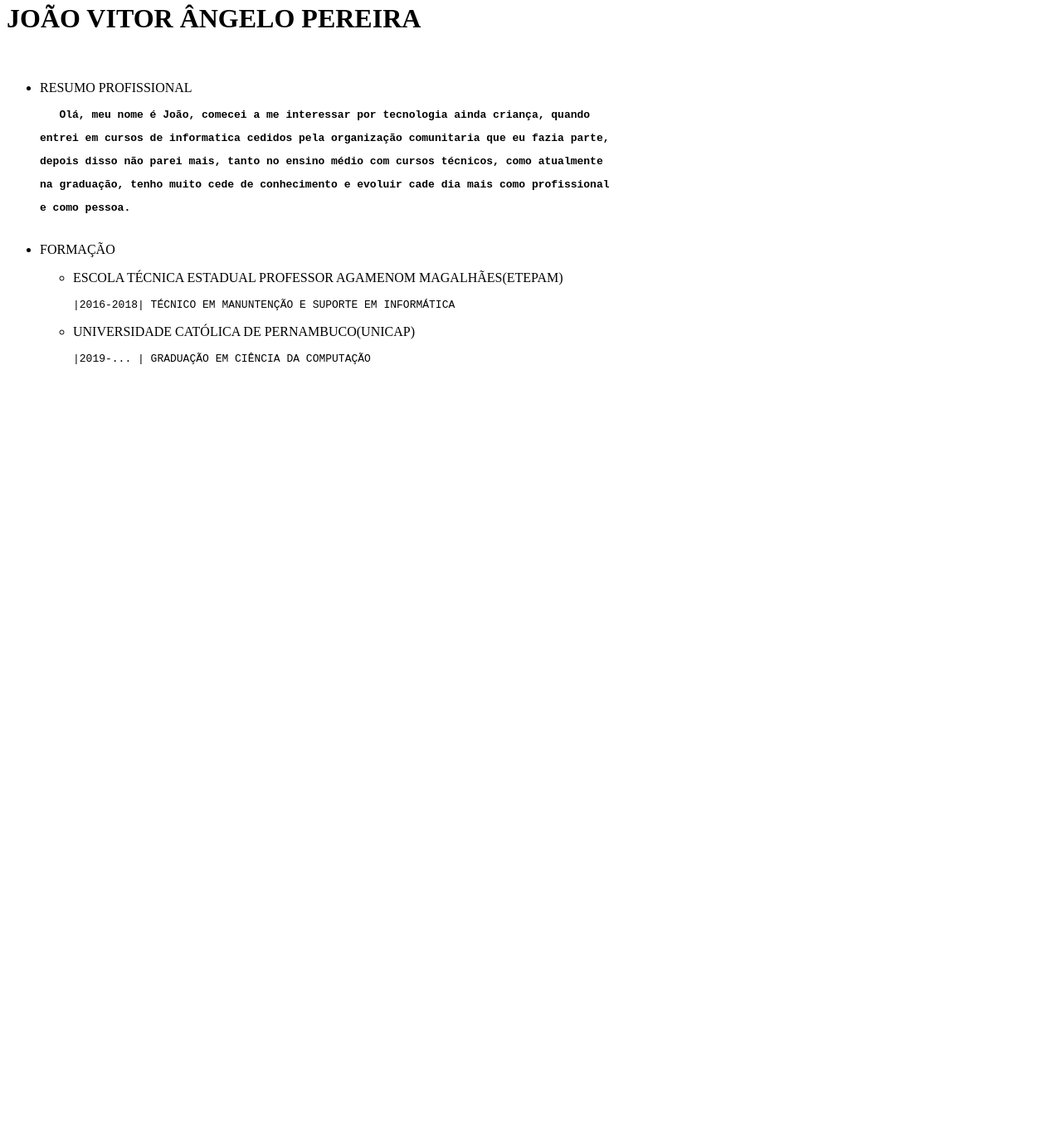
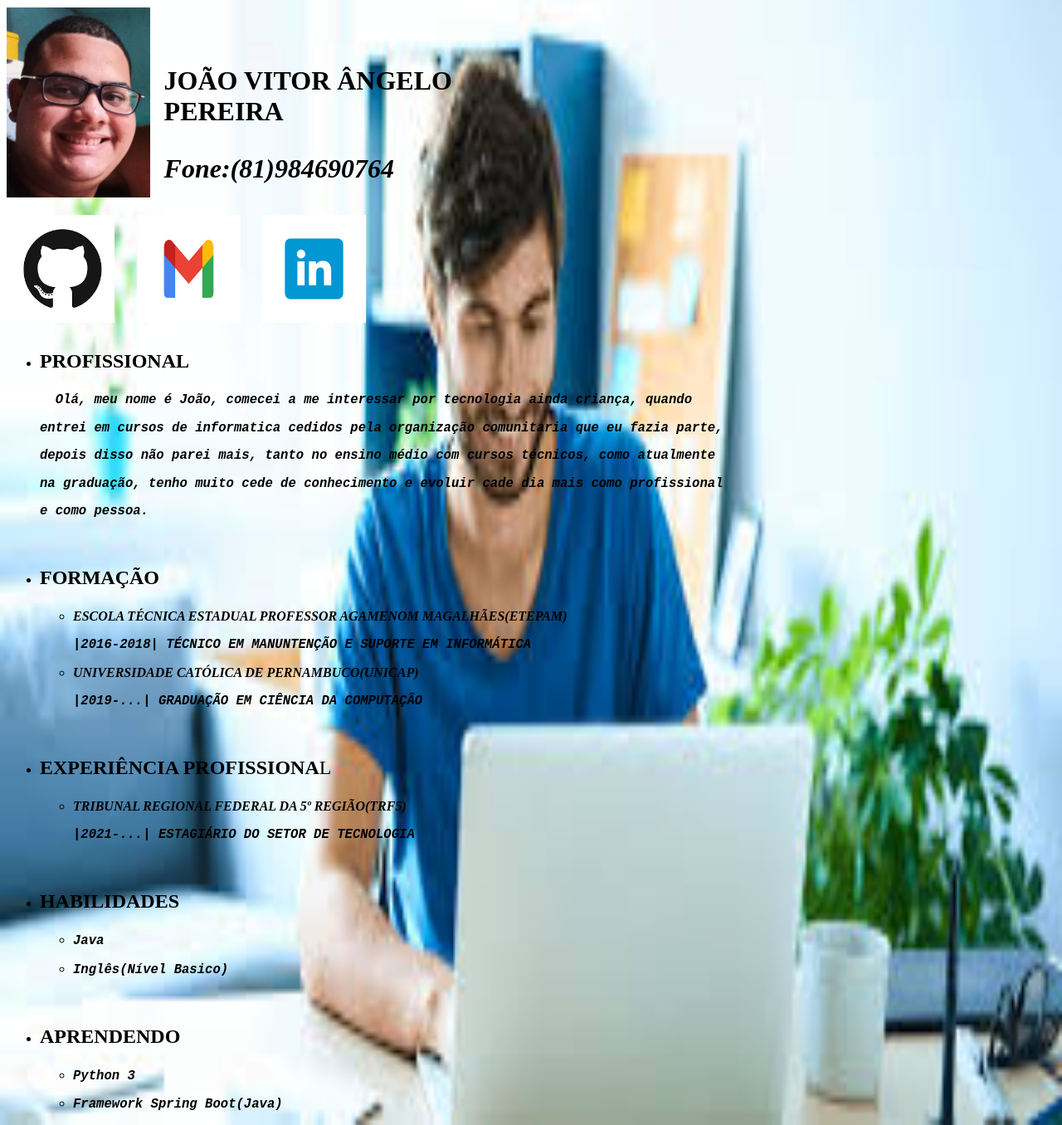
Before and after one commit to AngelomBot/Portifolio, a plain HTML site: page index.html in a window 1280 px wide. Shown: the part 17-1373 px from the top of the page at 83% size. Before the commit the page ends 800 px from the top, so only its background shows below. Drawn offline with Linux system fonts and the light colour scheme.

Commit message:
index.html e style finalizados, portifolio terminado

```diff
--- a/index.html
+++ b/index.html
@@ -5,37 +5,98 @@
     <meta http-equiv="X-UA-Compatible" content="IE=edge">
     <meta name="viewport" content="width=device-width, initial-scale=1.0">
     <title>Portfolio - João Vitor</title>
+    <link rel ="stylesheet" href ="stylle.css">
 </head>
 <body>
-    <h1><b>JOÃO VITOR ÂNGELO PEREIRA</b></h1>
     <br>
+    <div id = "container2">
+        <div id = "foto">
+            <img src="images/minha imagem.PNG">
+           </div>
+           <div><h1><b>JOÃO VITOR ÂNGELO PEREIRA</b>
+            <p>Fone:(81)984690764</p></h1> </div>
+    </div>
+
+    <div id ="container">
+        <div id = "logo">
+            <a href="https://github.com/AngelomBot" target="_blank"><img src="images/logo Git.png" id="img"></a>
+        </div>
+        <div id = "logo">
+            <a href="mailto:jvangelo172019@gmail.com" target="_blank"><img src = "images/logo Gmail.png" id="img"></a>
+        </div>
+        <div id = "logo">
+            <a href="https://www.linkedin.com/in/jo%C3%A3o-vitor-angelo-56311a192" target="_blank"><img src = "images/logo linkedin.png" id="img"></a>
+        </div>
+    </div>
+
+
     <ul>
        <li>
            <div>
-               RESUMO PROFISSIONAL
-            <p><strong><pre>   Olá, meu nome é João, comecei a me interessar por tecnologia ainda criança, quando</pre>
+               <p id = "top"><strong>PROFISSIONAL</strong> </p>
+            <p><pre><strong>  Olá, meu nome é João, comecei a me interessar por tecnologia ainda criança, quando</pre>
             <pre>entrei em cursos de informatica cedidos pela organização comunitaria que eu fazia parte,</pre>
             <pre>depois disso não parei mais, tanto no ensino médio com cursos técnicos, como atualmente</pre>
             <pre>na graduação, tenho muito cede de conhecimento e evoluir cade dia mais como profissional</pre>
-            <pre>e como pessoa.</pre></strong></p>
+            <pre>e como pessoa.</strong></pre></p>
            </div>
        </li>
        <br>
        <li>
            <div>
-               FORMAÇÃO
+               <p id = "top"><strong>FORMAÇÃO</strong></p>
                <ul>
                     <li>
-                    <p>ESCOLA TÉCNICA ESTADUAL PROFESSOR AGAMENOM MAGALHÃES(ETEPAM)</p>
-                    <p><pre>|2016-2018| TÉCNICO EM MANUNTENÇÃO E SUPORTE EM INFORMÁTICA</pre></p>
+                    <p><strong>ESCOLA TÉCNICA ESTADUAL PROFESSOR AGAMENOM MAGALHÃES(ETEPAM)</strong></p>
+                    <p><pre><strong>|2016-2018| TÉCNICO EM MANUNTENÇÃO E SUPORTE EM INFORMÁTICA</strong></pre></p>
                    </li>
                    <li>
-                    <p>UNIVERSIDADE CATÓLICA DE PERNAMBUCO(UNICAP)</p>
-                    <p><pre>|2019-... | GRADUAÇÃO EM CIÊNCIA DA COMPUTAÇÃO</pre></p>
+                    <p><strong>UNIVERSIDADE CATÓLICA DE PERNAMBUCO(UNICAP)</strong></p>
+                    <p><pre><strong>|2019-...| GRADUAÇÃO EM CIÊNCIA DA COMPUTAÇÃO</strong></pre></p>
                    </li>
               </ul>
            </div>
        </li>
+       <br>
+       <li>
+           <div>
+               <p id = "top"><strong>EXPERIÊNCIA PROFISSIONA</strong>L</p>
+               <ul>
+                   <li>
+                    <p><strong>TRIBUNAL REGIONAL FEDERAL DA 5º REGIÃO(TRF5)</strong> </p>
+                    <p><pre><strong>|2021-...| ESTAGIÁRIO DO SETOR DE TECNOLOGIA</strong></pre></p>
+                   </li>
+               </ul>
+           </div>
+       </li>
+       <br>
+         <li>
+             <div>
+                <p id = "top"><strong>HABILIDADES</strong></p>
+                 <ul>
+                     <li>
+                         <pre><strong>Java</strong></pre>
+                     </li>
+                     <li>
+                         <pre><strong>Inglês(Nível Basico)</strong></pre>
+                     </li>
+                 </ul>
+             </div>
+         </li>
+         <br>
+         <li>
+             <div>
+                <p id = "top"><strong>APRENDENDO</strong> </p>
+                 <ul>
+                     <li>
+                         <pre><strong>Python 3</strong></pre>
+                     </li>
+                     <li>
+                         <pre><strong>Framework Spring Boot(Java)</strong></pre>
+                     </li>
+                 </ul>
+             </div>
+         </li>
     </ul>
 </body>
 </html>
--- a/stylle.css
+++ b/stylle.css
@@ -0,0 +1,40 @@
+#container2 {
+  display: grid;
+  grid-template-columns: 15% 35%
+
+}
+#logo{
+  padding: 5px 5px 5px 5px;
+}
+#name{
+
+}
+#container{
+    display: grid;
+    grid-template-columns: 12% 12% 12%;
+}
+h1{
+ margin-top: 70px;
+}
+body{
+    background-image: url("images/nova tela de fundo.jpg");
+    background-size: 100% 100%;
+}
+#img{
+    height: 130px;
+    width: 125px;
+}
+p{
+    font-style: italic;
+    color: black;
+}
+pre{
+    font-style: oblique;
+    font-size:larger;
+    color:black;
+}
+#top{
+    font-size:x-large;
+  font-style: normal;
+  color:black;
+}
```
